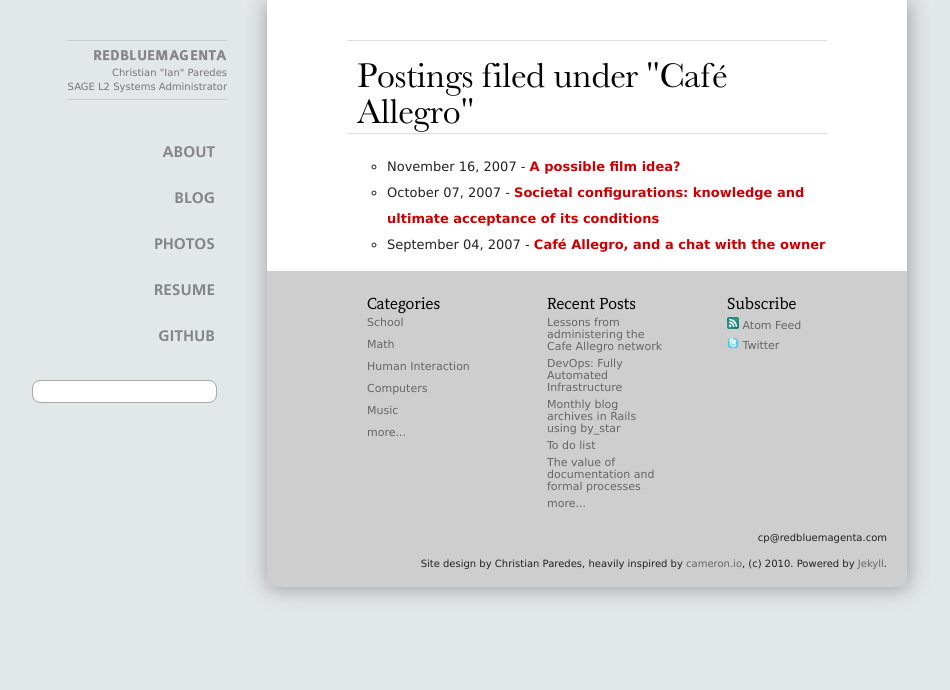
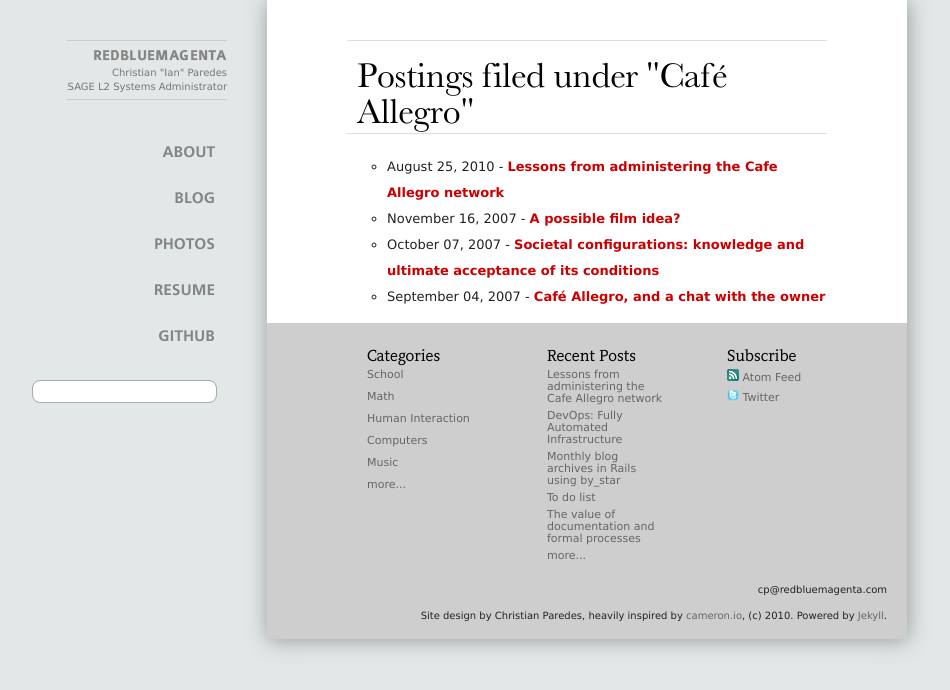
Before and after one commit to cparedes/redbluemagenta.com, a Jekyll site: the page built from categories/Café Allegro.html, in a window 1280 px wide. Shown: the top 690 px of the page, without its empty margins (63-1013 px from the left). Built offline with Jekyll 4.4.1, drawn with Linux system fonts in a browser that asks for light colours; Markdown is read by kramdown in place of the engine named in the settings; comment, search, counter and statistics services are not loaded.

```diff
--- a/_layouts/default.html
+++ b/_layouts/default.html
@@ -6,9 +6,6 @@
 	{% include googleanalytics.html %}
 	{% include jquery.html %}
 	{% include shadowbox.html %}
-	<script type="text/javascript">
-		var disqus_developer = 1;
-	</script>
 </head>
 
 <body>
--- a/categories/Café Allegro.html
+++ b/categories/Café Allegro.html
@@ -5,7 +5,8 @@ title: Postings filed under "Café Allegro"
     <div class ="pageBlurb">
         <h1>Postings filed under "Café Allegro"</h1>
     </div>
-<ul class="posts">        <li>November 16, 2007 - <a href="/2007/11/16/a-possible-film-idea">A possible film idea?</a></li>
+<ul class="posts">        <li>August 25, 2010 - <a href="/2010/08/25/lessons-from-administering-the-cafe-allegro-network">Lessons from administering the Cafe Allegro network</a></li>
+        <li>November 16, 2007 - <a href="/2007/11/16/a-possible-film-idea">A possible film idea?</a></li>
         <li>October 07, 2007 - <a href="/2007/10/07/societal-configurations-knowledge-and-ultimate-acceptance-of-its-conditions">Societal configurations: knowledge and ultimate acceptance of its conditions</a></li>
         <li>September 04, 2007 - <a href="/2007/09/04/cafe-allegro-and-a-chat-with-the-owner">Café Allegro, and a chat with the owner</a></li>
 </ul>
```
